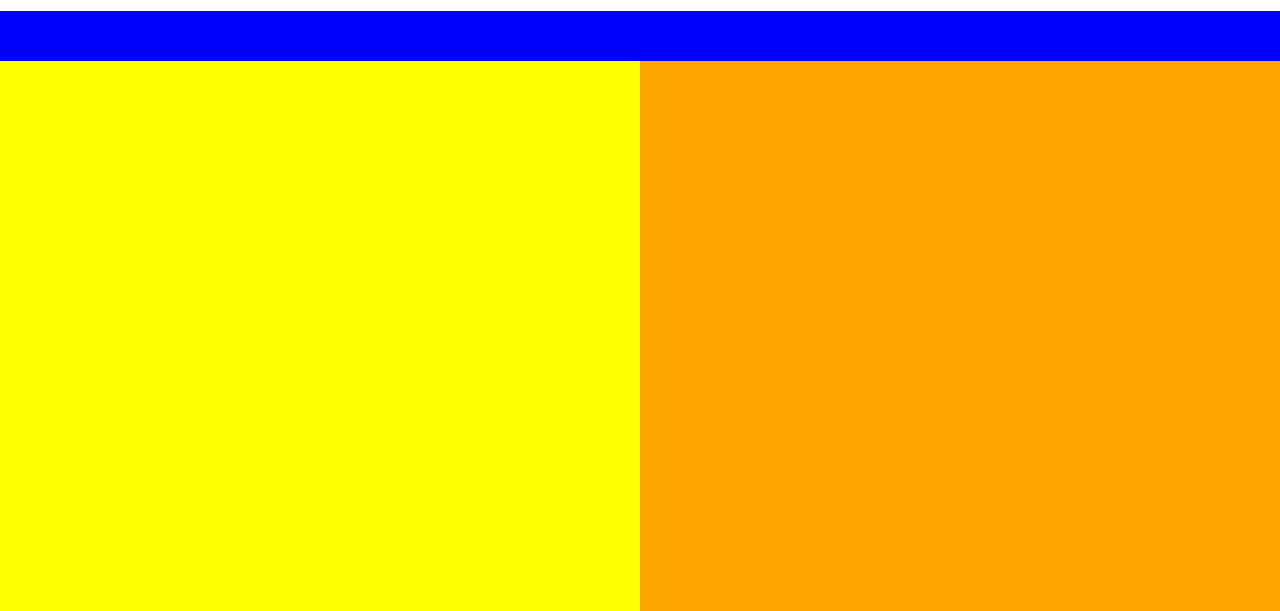
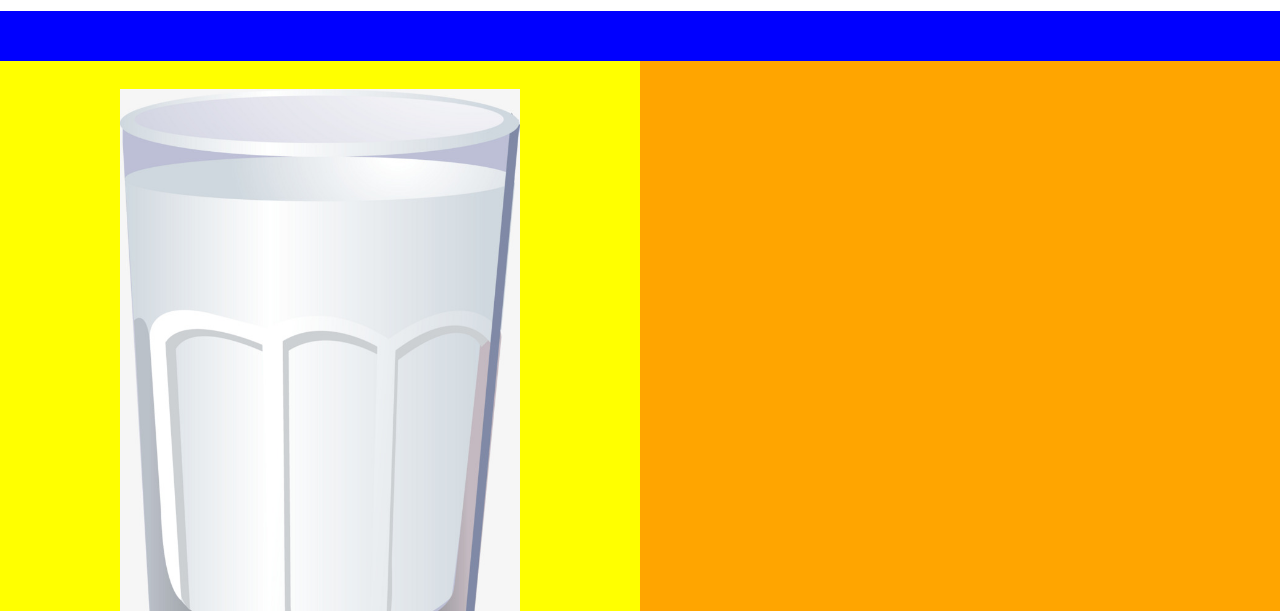
Before and after one commit to Luucius/AulaN105, a plain HTML site: page index.html in a window 1280 px wide. Shown: the part 189-800 px from the top of the page. Drawn offline with Linux system fonts and the light colour scheme.

Commit message:
Section css changes

```diff
--- a/index.html
+++ b/index.html
@@ -14,7 +14,12 @@
             <h1>Hoje é dia de maldade!</h1>
         </header>
         <nav></nav>
-        <section></section>
+        <section>
+            <img src="img/lait.jpg" alt="">
+            <p>"O tempo muda a percepção das coisas, a praticidade simplifica e a resiliência descomplica."</p>
+
+
+        </section>
         <aside></aside>
         <footer>
 
--- a/style.css
+++ b/style.css
@@ -9,6 +9,7 @@ body{
                         'section section aside aside'
                         'footer footer footer footer';
     grid-template-rows: 200px 50px 700px 100px;
+    grid-template-columns: 25vw 25vw 25vw 25vw;
 }
 
 header{
@@ -32,7 +33,18 @@ nav{
 section{
     grid-area: section;
     background-color: yellow;
+    text-align: center;
+    display: flex;
+    justify-content: center;
+    align-items: center;
+    flex-direction: column;
 }
+
+section img{
+    width: 400px;
+    height: auto;
+}
+
 aside{
     grid-area: aside;
     background-color: orange;
```
Also changed, not shown: img/lait.jpg (added).
